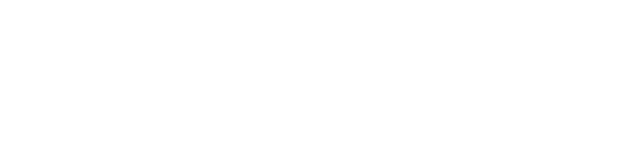
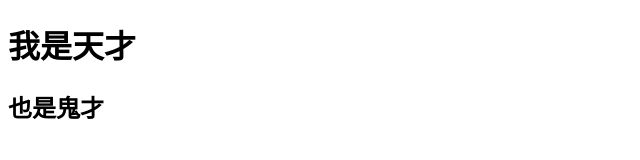
Before and after one commit to xiaopang521/SSH_test, a plain HTML site: page index.html in a window 1280 px wide. Shown: the whole page, without its empty margins (0-640 px from the left). Drawn offline with Linux system fonts and the light colour scheme.

Commit message:
提交文件

```diff
--- a/index.html
+++ b/index.html
@@ -8,7 +8,8 @@
 </head>
 
 <body>
-
+    <h1>我是天才</h1>
+    <h2>也是鬼才</h2>
 </body>
 
 </html>
```
